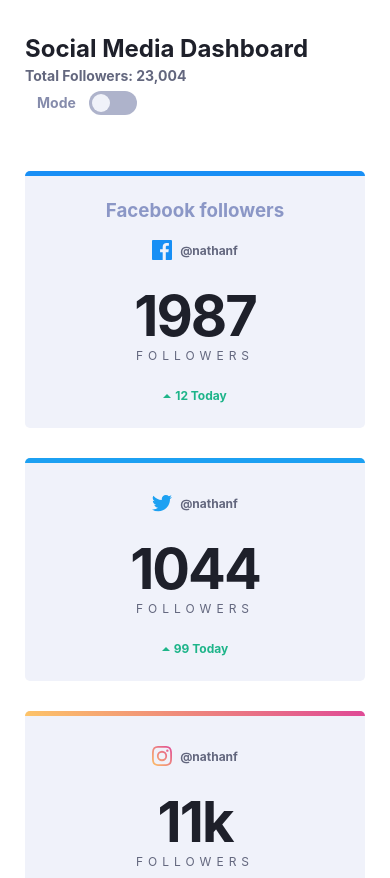
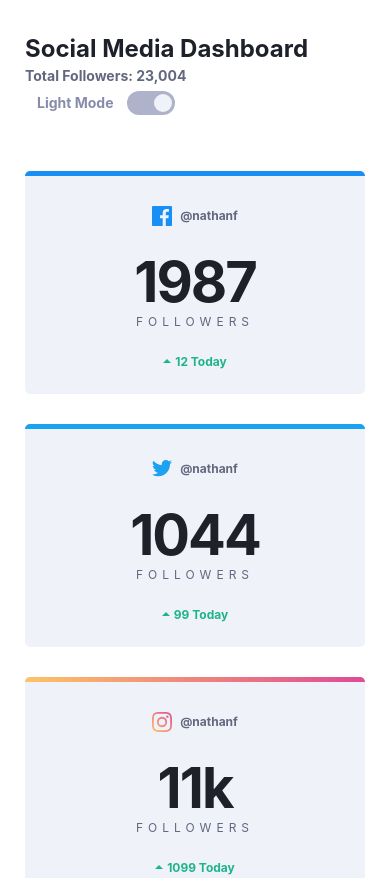
Before and after one commit to muhammad-medhat/fem-social-media-dashboard-with-theme-switcher, a website: page index.html in a window 390 px wide. Shown: the top 878 px of the page. Drawn offline with Linux system fonts and the light colour scheme; files that its build step writes are made by us from their sources.

Commit message:
fixying toogle bugs

```diff
--- a/app/js/myscript.js
+++ b/app/js/myscript.js
@@ -13,17 +13,35 @@ the last value saved on the local storage is loaded.
 
 const darkButton = document.getElementById("dark");
 const lightButton = document.getElementById("light");
+const defaultColorMode = "dark";
 
-const setColorMode = (mode = "dark") => {
+/**
+ *
+ * functions
+ */
+/**
+ * load and apply theme
+ */
+const setBody = (mode = defaultColorMode) => {
+  // debugger;
+  const body = document.querySelector("body");
+  colorModeFromLocalStorage
+    ? (body.classList = mode)
+    : //  : (body.classList = defaultColorMode);
+      (body.classList = colorModeFromPreferences());
+};
+const setToggleText = (mode = defaultColorMode) => {
+  document.querySelector(".header__toggle>label>spam").innerText = mode;
+};
+const setColorMode = (mode = defaultColorMode) => {
   //document.querySelector("body").classList = mode;
-  setBody();
+  setBody(mode);
   document.getElementById(mode).checked = true;
-  // debugger;
-  const el = document.querySelector(".header__toggle>label>spam");
-  document.querySelector(".header__toggle>label>spam").innerText =
-    colorModeFromLocalStorage;
+  setToggleText(mode);
+  // set storage
+  localStorage.setItem("colorMode", mode);
 };
-
+/**########################################################### */
 const colorModeFromLocalStorage = localStorage.getItem("colorMode");
 const colorModeFromPreferences = () => {
   return window.matchMedia("(prefers-color-scheme: dark)").matches
@@ -32,29 +50,17 @@ const colorModeFromPreferences = () => {
 };
 const radioButtons = document.querySelectorAll(".toggle__wrapper input");
 radioButtons.forEach((inp) => {
-  console.log("inp", inp);
   const mode = inp.id;
   inp.addEventListener("click", () => {
-    debugger;
-    setColorMode(inp.id);
-    // document.getElementById(inp.id).checked
-    //   ? setColorMode("dark")
-    //   : setColorMode("light");
+    // debugger;
+    setColorMode(mode);
   });
 });
-/**
- * load and apply theme
- */
-const setBody = (mode = "dark") => {
-  // debugger;
-  const body = document.querySelector("body");
-  colorModeFromLocalStorage
-    ? (body.classList = colorModeFromLocalStorage)
-    : (body.classList = colorModeFromPreferences());
-};
 
 console.log("match", window.matchMedia("(prefers-color-scheme: dark)"));
-console.log("pref", colorModeFromPreferences());
-console.log("storage", colorModeFromLocalStorage);
-debugger;
-colorModeFromLocalStorage ? setColorMode(colorModeFromLocalStorage) : setBody();
+console.log("colorModeFromPreferences ", colorModeFromPreferences());
+console.log("colorModeFromLocalStorage ", colorModeFromLocalStorage);
+// debugger;
+colorModeFromLocalStorage
+  ? setColorMode(colorModeFromLocalStorage)
+  : setColorMode(colorModeFromPreferences());
--- a/index.html
+++ b/index.html
@@ -14,6 +14,11 @@
     <title>Frontend Mentor | social media dashboard with theme switcher</title>
 
     <link rel="stylesheet" href="dist/style.css" />
+    <style>
+      .sr {
+        display: none;
+      }
+    </style>
   </head>
   <body>
     <header class="header container">
```
Also changed, not shown: dist/myscript.js, 1 other file.
